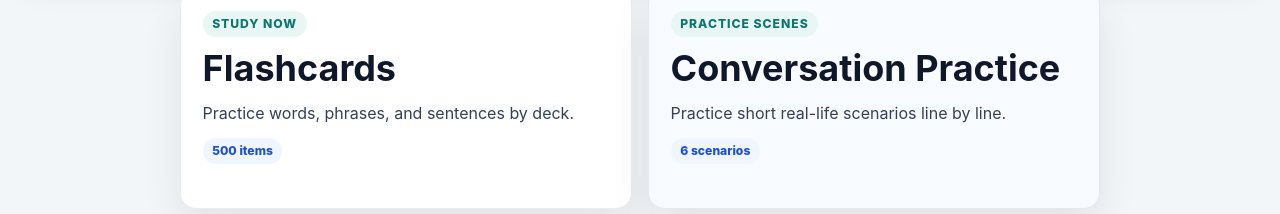
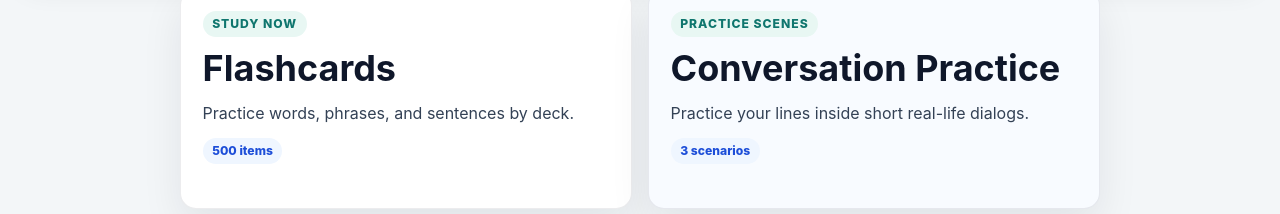
Before and after one commit to haagamble/learn-montenegrin, a React (Vite) app: page / in a window 1280 px wide. Shown: the part 172-386 px from the top of the page. Built offline with nearby package versions, Linux system fonts and the light colour scheme.

Commit message:
Add more conversation practice

```diff
--- a/src/App.jsx
+++ b/src/App.jsx
@@ -35,57 +35,168 @@ const conversationScenarios = [
     id: 'cafe',
     name: 'Cafe',
     description: 'Order a drink, ask for the bill, and close politely.',
-    itemIds: ['good-day', 'table-for-two', 'i-would-like-coffee', 'bill-please', 'thank-you']
+    lines: [
+      {
+        speaker: 'You',
+        english: 'Good day.',
+        montenegrin: 'Dobar dan.',
+        phonetic: 'DOH-bar dahn',
+        practice: true
+      },
+      {
+        speaker: 'Server',
+        english: 'Good day. Go ahead.',
+        montenegrin: 'Dobar dan. Izvolite.',
+        phonetic: 'DOH-bar dahn Eez-VOH-lee-teh',
+        practice: false
+      },
+      {
+        speaker: 'You',
+        english: 'I would like coffee, please.',
+        montenegrin: 'Htio bih kafu, molim.',
+        phonetic: 'HTEE-oh beeh KAH-foo MOH-leem',
+        practice: true
+      },
+      {
+        speaker: 'Server',
+        english: 'Of course.',
+        montenegrin: 'Naravno.',
+        phonetic: 'nah-RAHV-noh',
+        practice: false
+      },
+      {
+        speaker: 'You',
+        english: 'The bill, please.',
+        montenegrin: 'Račun, molim.',
+        phonetic: 'RAH-choon MOH-leem',
+        practice: true
+      },
+      {
+        speaker: 'Server',
+        english: 'Here you go.',
+        montenegrin: 'Izvolite.',
+        phonetic: 'eez-VOH-lee-teh',
+        practice: false
+      },
+      {
+        speaker: 'You',
+        english: 'Thank you.',
+        montenegrin: 'Hvala.',
+        phonetic: 'HVAH-lah',
+        practice: true
+      }
+    ]
   },
   {
     id: 'hotel',
     name: 'Hotel',
     description: 'Check in, ask about breakfast, and handle a key problem.',
-    itemIds: ['i-have-reservation', 'where-is-reception', 'is-breakfast-included', 'key-does-not-work']
+    lines: [
+      {
+        speaker: 'You',
+        english: 'Good evening.',
+        montenegrin: 'Dobro veče.',
+        phonetic: 'DOH-broh VEH-cheh',
+        practice: true
+      },
+      {
+        speaker: 'Reception',
+        english: 'Good evening. Welcome.',
+        montenegrin: 'Dobro veče. Dobro došli.',
+        phonetic: 'DOH-broh VEH-cheh DOH-broh DOH-shlee',
+        practice: false
+      },
+      {
+        speaker: 'You',
+        english: 'I have a reservation.',
+        montenegrin: 'Imam rezervaciju.',
+        phonetic: 'EE-mahm reh-zer-VAH-tsee-yoo',
+        practice: true
+      },
+      {
+        speaker: 'Reception',
+        english: 'Your passport, please.',
+        montenegrin: 'Pasoš, molim.',
+        phonetic: 'PAH-sohsh MOH-leem',
+        practice: false
+      },
+      {
+        speaker: 'You',
+        english: 'Is breakfast included?',
+        montenegrin: 'Da li je doručak uključen?',
+        phonetic: 'dah lee yeh DOH-roo-chak ook-LYOO-chen',
+        practice: true
+      },
+      {
+        speaker: 'Reception',
+        english: 'Yes, breakfast is included.',
+        montenegrin: 'Da, doručak je uključen.',
+        phonetic: 'dah DOH-roo-chak yeh ook-LYOO-chen',
+        practice: false
+      },
+      {
+        speaker: 'You',
+        english: 'The key does not work.',
+        montenegrin: 'Ključ ne radi.',
+        phonetic: 'klyooch neh RAH-dee',
+        practice: true
+      }
+    ]
   },
   {
     id: 'transport',
     name: 'Transport',
     description: 'Find the station, buy a ticket, and ask about departure.',
-    itemIds: ['where-is-bus-station', 'i-need-ticket', 'when-does-bus-leave', 'i-need-taxi']
+    lines: [
+      {
+        speaker: 'You',
+        english: 'Where is the bus station?',
+        montenegrin: 'Gdje je autobuska stanica?',
+        phonetic: 'gdyeh yeh ow-toh-BOOS-kah STAH-nee-tsah',
+        practice: true
       },
       {
-    id: 'directions-help',
-    name: 'Directions and Help',
-    description: 'Ask for directions and recover when you do not understand.',
-    itemIds: [
-      'where-bathroom',
-      'go-straight',
-      'turn-left',
-      'i-do-not-understand',
-      'please-speak-slowly',
-      'can-you-repeat-that'
-    ]
+        speaker: 'Local',
+        english: 'It is near the center.',
+        montenegrin: 'Blizu je centra.',
+        phonetic: 'BLEE-zoo yeh TSEN-trah',
+        practice: false
       },
       {
-    id: 'meeting-someone',
-    name: 'Meeting Someone',
-    description: 'Introduce yourself and ask where someone is from.',
-    itemIds: [
-      'good-day',
-      'what-is-your-name',
-      'my-name-is-ana',
-      'where-are-you-from',
-      'i-am-from-the-united-states',
-      'nice-to-meet-you'
-    ]
+        speaker: 'You',
+        english: 'I need a ticket.',
+        montenegrin: 'Treba mi karta.',
+        phonetic: 'TREH-bah mee KAR-tah',
+        practice: true
       },
       {
-    id: 'technology',
-    name: 'Technology',
-    description: 'Ask about Wi-Fi, passwords, charging, and common device problems.',
-    itemIds: [
-      'do-you-have-wifi',
-      'wifi-password',
-      'wifi-does-not-work',
-      'need-charger',
-      'charge-phone-here',
-      'app-does-not-work'
+        speaker: 'Clerk',
+        english: 'One ticket?',
+        montenegrin: 'Jednu kartu?',
+        phonetic: 'YEHD-noo KAR-too',
+        practice: false
+      },
+      {
+        speaker: 'You',
+        english: 'When does the bus leave?',
+        montenegrin: 'Kada autobus polazi?',
+        phonetic: 'KAH-dah OW-toh-boos poh-LAH-zee',
+        practice: true
+      },
+      {
+        speaker: 'Clerk',
+        english: 'The bus leaves soon.',
+        montenegrin: 'Autobus uskoro polazi.',
+        phonetic: 'OW-toh-boos OO-skoh-roh poh-LAH-zee',
+        practice: false
+      },
+      {
+        speaker: 'You',
+        english: 'Thank you.',
+        montenegrin: 'Hvala.',
+        phonetic: 'HVAH-lah',
+        practice: true
+      }
     ]
   }
 ];
@@ -204,18 +315,18 @@ function App() {
   const categoryOptions = [allCategories, practiceCategory, ...categories];
   const selectedCategory =
     categoryOptions.find((category) => category.id === selectedCategoryId) ?? allCategories;
-  const learningItemById = useMemo(
-    () => new Map(learningItems.map((item) => [item.id, item])),
-    []
-  );
   const selectedScenario =
     conversationScenarios.find((scenario) => scenario.id === selectedScenarioId) ??
     conversationScenarios[0];
-  const conversationItems = useMemo(
-    () => selectedScenario.itemIds.map((id) => learningItemById.get(id)).filter(Boolean),
-    [learningItemById, selectedScenario]
+  const conversationPracticeLines = useMemo(
+    () =>
+      selectedScenario.lines
+        .map((line, lineIndex) => ({ ...line, lineIndex }))
+        .filter((line) => line.practice),
+    [selectedScenario]
   );
-  const currentConversationItem = conversationItems[conversationIndex] ?? conversationItems[0];
+  const currentConversationLine =
+    conversationPracticeLines[conversationIndex] ?? conversationPracticeLines[0];
   const practiceIds = useMemo(
     () =>
       new Set(
@@ -285,11 +396,14 @@ function App() {
   }, [currentIndex, deck.length]);
 
   useEffect(() => {
-    if (conversationItems.length > 0 && conversationIndex > conversationItems.length - 1) {
-      setConversationIndex(conversationItems.length - 1);
+    if (
+      conversationPracticeLines.length > 0 &&
+      conversationIndex > conversationPracticeLines.length - 1
+    ) {
+      setConversationIndex(conversationPracticeLines.length - 1);
       setIsConversationRevealed(false);
     }
-  }, [conversationIndex, conversationItems.length]);
+  }, [conversationIndex, conversationPracticeLines.length]);
 
   const resetDeckPosition = () => {
     setCurrentIndex(0);
@@ -345,7 +459,7 @@ function App() {
   };
 
   const moveNextConversationLine = () => {
-    moveToConversationLine(Math.min(conversationItems.length - 1, conversationIndex + 1));
+    moveToConversationLine(Math.min(conversationPracticeLines.length - 1, conversationIndex + 1));
   };
 
   const movePreviousConversationLine = () => {
@@ -435,7 +549,7 @@ function App() {
             >
               <span className="mode-kicker">Practice scenes</span>
               <strong>Conversation Practice</strong>
-              <span>Practice short real-life scenarios line by line.</span>
+              <span>Practice your lines inside short real-life dialogs.</span>
               <span className="mode-count">{conversationScenarios.length} scenarios</span>
             </button>
           </section>
@@ -461,7 +575,7 @@ function App() {
                   onClick={() => chooseScenario(scenario.id)}
                 >
                   <span>{scenario.name}</span>
-                  <strong>{scenario.itemIds.length}</strong>
+                  <strong>{scenario.lines.filter((line) => line.practice).length}</strong>
                 </button>
               ))}
             </div>
@@ -477,7 +591,7 @@ function App() {
               >
                 {conversationScenarios.map((scenario) => (
                   <option key={scenario.id} value={scenario.id}>
-                    {scenario.name} ({scenario.itemIds.length})
+                    {scenario.name} ({scenario.lines.filter((line) => line.practice).length})
                   </option>
                 ))}
               </select>
@@ -487,29 +601,29 @@ function App() {
             <div className="section-head">
               <div>
                 <h2>{selectedScenario.name}</h2>
-                <p>Practice one line at a time, then reveal the Montenegrin.</p>
+                <p>Practice your lines, with the other speaker shown for context.</p>
               </div>
               <div className="session-meter" aria-label="Conversation line">
-                <span>Line</span>
+                <span>Your turn</span>
                 <strong>
-                  {conversationItems.length > 0 ? conversationIndex + 1 : 0} of{' '}
-                  {conversationItems.length}
+                  {conversationPracticeLines.length > 0 ? conversationIndex + 1 : 0} of{' '}
+                  {conversationPracticeLines.length}
                 </strong>
               </div>
             </div>
 
-            {currentConversationItem ? (
+            {currentConversationLine ? (
               <>
                 <div className="conversation-card">
-                  <span className="phrase-label">English</span>
-                  <strong>{currentConversationItem.english}</strong>
+                  <span className="phrase-label">{currentConversationLine.speaker}</span>
+                  <strong>{currentConversationLine.english}</strong>
                   {isConversationRevealed ? (
                     <span className="conversation-answer">
-                      <span>{currentConversationItem.montenegrin}</span>
-                      <small>{currentConversationItem.phonetic}</small>
+                      <span>{currentConversationLine.montenegrin}</span>
+                      <small>{currentConversationLine.phonetic}</small>
                     </span>
                   ) : (
-                    <span className="phrase-support">Think of the Montenegrin line.</span>
+                    <span className="phrase-support">Think of your Montenegrin line.</span>
                   )}
                 </div>
 
@@ -531,25 +645,47 @@ function App() {
                   <button
                     type="button"
                     onClick={moveNextConversationLine}
-                    disabled={conversationIndex === conversationItems.length - 1}
+                    disabled={conversationIndex === conversationPracticeLines.length - 1}
                   >
                     Next
                   </button>
                 </div>
 
                 <div className="conversation-transcript" aria-label={`${selectedScenario.name} transcript`}>
-                  {conversationItems.map((item, index) => (
+                  {selectedScenario.lines.map((line, index) => {
+                    const practiceIndex = conversationPracticeLines.findIndex(
+                      (practiceLine) => practiceLine.lineIndex === index
+                    );
+                    const isActivePracticeLine = practiceIndex === conversationIndex;
+
+                    return line.practice ? (
                       <button
-                      key={item.id}
+                        key={`${selectedScenario.id}-${index}`}
                         type="button"
-                      className={index === conversationIndex ? 'is-active' : ''}
-                      onClick={() => moveToConversationLine(index)}
+                        className={[
+                          'transcript-line',
+                          'is-practice',
+                          isActivePracticeLine ? 'is-active' : ''
+                        ]
+                          .filter(Boolean)
+                          .join(' ')}
+                        onClick={() => moveToConversationLine(practiceIndex)}
                       >
-                      <span>{index + 1}</span>
-                      <strong>{item.english}</strong>
-                      <small>{item.montenegrin}</small>
+                        <span>{line.speaker}</span>
+                        <strong>{line.english}</strong>
+                        <small>{line.montenegrin}</small>
                       </button>
-                  ))}
+                    ) : (
+                      <div
+                        key={`${selectedScenario.id}-${index}`}
+                        className="transcript-line is-context"
+                      >
+                        <span>{line.speaker}</span>
+                        <strong>{line.english}</strong>
+                        <small>{line.montenegrin}</small>
+                      </div>
+                    );
+                  })}
                 </div>
               </>
             ) : (
```
Also changed, not shown: src/App.css (+19 -8 lines). Lines whose indentation alone changed are shown as unchanged.
